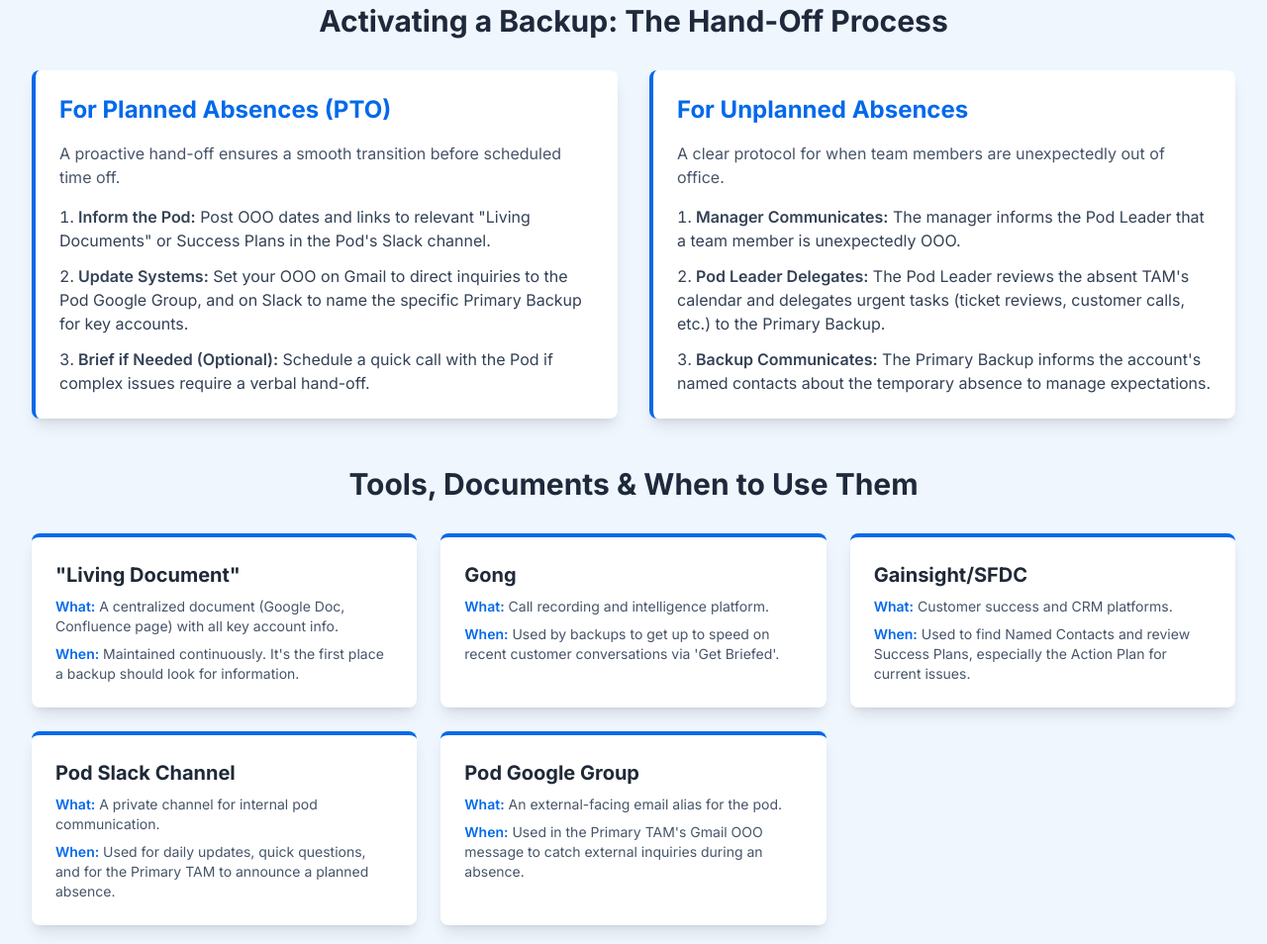
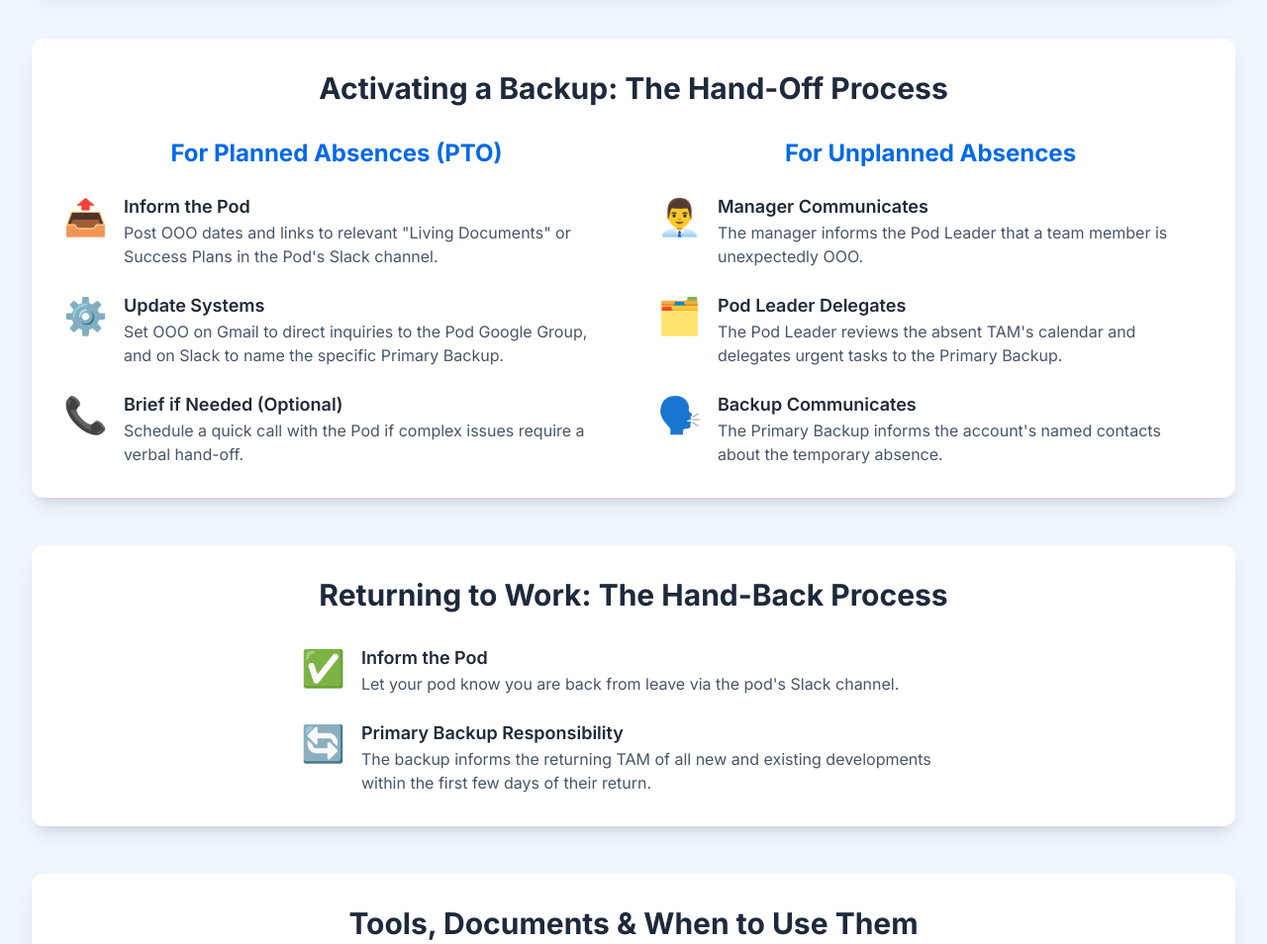
Before and after one commit to Pranavshah91/Pranavshah91.github.io, a plain HTML site: page POD_Engagement_Rules.html in a window 1280 px wide. Shown: the part 1409-2363 px from the top of the page at 99% size. Drawn offline with nearby package versions, Linux system fonts and the light colour scheme.

Commit message:
Update POD_Engagement_Rules.html

```diff
--- a/POD_Engagement_Rules.html
+++ b/POD_Engagement_Rules.html
@@ -5,7 +5,6 @@
     <meta name="viewport" content="width=device-width, initial-scale=1.0">
     <title>Samsara TAM Pods: Rules of Engagement</title>
     <script src="https://cdn.tailwindcss.com"></script>
-    <script src="https://cdn.jsdelivr.net/npm/chart.js"></script>
     <link rel="preconnect" href="https://fonts.googleapis.com">
     <link rel="preconnect" href="https://fonts.gstatic.com" crossorigin>
     <link href="https://fonts.googleapis.com/css2?family=Inter:wght@400;500;600;700;900&display=swap" rel="stylesheet">
@@ -15,14 +14,15 @@
             background-color: #F0F6FE;
             color: #1f2937; /* slate-800 */
         }
-        .flow-card {
-            border-left: 4px solid #0369EA;
-            transition: transform 0.2s, box-shadow 0.2s;
+        .slide {
             background-color: white;
-        }
-        .flow-card:hover {
-            transform: translateY(-5px);
-            box-shadow: 0 10px 15px -3px rgba(0, 0, 0, 0.1), 0 4px 6px -2px rgba(0, 0, 0, 0.05);
+            border-radius: 0.75rem;
+            box-shadow: 0 10px 25px -5px rgb(0 0 0 / 0.1), 0 8px 10px -6px rgb(0 0 0 / 0.1);
+            padding: 2rem;
+            margin-bottom: 3rem;
+            display: flex;
+            flex-direction: column;
+            justify-content: center;
         }
         .tool-card {
              background-color: white;
@@ -36,69 +36,71 @@
 </head>
 <body>
 
-    <header class="bg-white shadow-md">
-        <div class="container mx-auto px-6 py-8 text-center">
-            <h1 class="text-4xl md:text-5xl font-extrabold text-slate-800">TAM Pods: A Framework for Seamless Coverage</h1>
-            <p class="mt-4 text-lg text-slate-700 max-w-3xl mx-auto">This document outlines the framework for our TAM Pods. We will cover our guiding principles, pod structure, information requirements, hand-off processes, and the tools that support this system.</p>
+    <header class="bg-white shadow-md sticky top-0 z-10">
+        <div class="container mx-auto px-6 py-4 text-center">
+            <h1 class="text-3xl md:text-4xl font-extrabold text-slate-800">TAM Pods: A Framework for Seamless Coverage</h1>
         </div>
     </header>
 
-    <main class="container mx-auto p-4 md:p-8">
+    <main class="container mx-auto p-4 md:p-8 mt-8">
 
-        <section id="principles" class="mb-12">
+        <!-- Slide 1: Guiding Principles -->
+        <section id="principles" class="slide">
             <h2 class="text-3xl font-bold text-center mb-8 text-slate-800">Our Guiding Principles</h2>
-            <div class="grid grid-cols-1 md:grid-cols-2 lg:grid-cols-5 gap-6 text-center">
-                <div class="bg-white p-6 rounded-lg shadow-lg">
-                    <div class="text-4xl mb-3">🤝</div>
+            <div class="grid grid-cols-1 sm:grid-cols-2 lg:grid-cols-5 gap-6 text-center">
+                <div class="p-4">
+                    <div class="text-5xl mb-3">🤝</div>
                     <h3 class="font-bold text-lg text-[#0369EA]">Shared Responsibility</h3>
-                    <p class="text-sm text-slate-700 mt-2">Your backup's success is your success. We are collectively responsible for our team's achievements.</p>
+                    <p class="text-sm text-slate-600 mt-2">Your backup's success is your success. We are collectively responsible for our team's achievements.</p>
                 </div>
-                <div class="bg-white p-6 rounded-lg shadow-lg">
-                    <div class="text-4xl mb-3">🗓️</div>
+                <div class="p-4">
+                    <div class="text-5xl mb-3">🗓️</div>
                     <h3 class="font-bold text-lg text-[#0369EA]">Proactive, Not Reactive</h3>
-                    <p class="text-sm text-slate-700 mt-2">Prepare for absences before they happen, avoiding last-minute scrambles and ensuring readiness.</p>
+                    <p class="text-sm text-slate-600 mt-2">Prepare for absences before they happen, avoiding last-minute scrambles and ensuring readiness.</p>
                 </div>
-                <div class="bg-white p-6 rounded-lg shadow-lg">
-                     <div class="text-4xl mb-3">💡</div>
+                <div class="p-4">
+                     <div class="text-5xl mb-3">💡</div>
                     <h3 class="font-bold text-lg text-[#0369EA]">Trust & Empowerment</h3>
-                    <p class="text-sm text-slate-700 mt-2">Backups are empowered to make sound decisions and act, not just be placeholders during an absence.</p>
+                    <p class="text-sm text-slate-600 mt-2">Backups are empowered to make sound decisions and act, not just be placeholders.</p>
                 </div>
-                <div class="bg-white p-6 rounded-lg shadow-lg">
-                    <div class="text-4xl mb-3">🛡️</div>
+                <div class="p-4">
+                    <div class="text-5xl mb-3">🛡️</div>
                     <h3 class="font-bold text-lg text-[#0369EA]">Coverage, Not Cloning</h3>
-                    <p class="text-sm text-slate-700 mt-2">The goal is to maintain momentum and support stakeholders, not to be an exact replica of the primary TAM.</p>
+                    <p class="text-sm text-slate-600 mt-2">The goal is to maintain momentum and support stakeholders, not to be an exact replica of the primary TAM.</p>
                 </div>
-                <div class="bg-white p-6 rounded-lg shadow-lg">
-                    <div class="text-4xl mb-3">🛠️</div>
+                <div class="p-4">
+                    <div class="text-5xl mb-3">🛠️</div>
                     <h3 class="font-bold text-lg text-[#0369EA]">Leverage Existing Tools</h3>
-                    <p class="text-sm text-slate-700 mt-2">Utilize Gong and Gainsight for efficient information sharing and seamless knowledge transfer.</p>
+                    <p class="text-sm text-slate-600 mt-2">Utilize our toolset for efficient information sharing and seamless knowledge transfer.</p>
                 </div>
             </div>
         </section>
 
-        <section id="structure" class="mb-12">
+        <!-- Slide 2: Pod Structure & Roles -->
+        <section id="structure" class="slide">
             <h2 class="text-3xl font-bold text-center mb-8 text-slate-800">Pod Structure & Roles</h2>
             <div class="grid grid-cols-1 md:grid-cols-2 lg:grid-cols-4 gap-6">
-                <div class="role-card p-6 rounded-lg shadow-lg text-center">
+                <div class="role-card p-6 rounded-lg shadow-md text-center">
                     <h3 class="font-bold text-xl text-[#0369EA] mb-2">Pod Leader</h3>
                     <p class="text-slate-700">Acts as the lead for the pod, facilitates communication, and delegates tasks during unplanned absences.</p>
                 </div>
-                <div class="role-card p-6 rounded-lg shadow-lg text-center">
+                <div class="role-card p-6 rounded-lg shadow-md text-center">
                     <h3 class="font-bold text-xl text-[#0369EA] mb-2">Primary Owner</h3>
                     <p class="text-slate-700">Has day-to-day responsibility for their assigned accounts and maintains the "Living Document".</p>
                 </div>
-                <div class="role-card p-6 rounded-lg shadow-lg text-center">
+                <div class="role-card p-6 rounded-lg shadow-md text-center">
                     <h3 class="font-bold text-xl text-[#0369EA] mb-2">Primary Backup</h3>
                     <p class="text-slate-700">Has deep familiarity with the accounts and serves as the main point of contact during an absence.</p>
                 </div>
-                <div class="role-card p-6 rounded-lg shadow-lg text-center">
+                <div class="role-card p-6 rounded-lg shadow-md text-center">
                     <h3 class="font-bold text-xl text-[#0369EA] mb-2">The Rest of the Pod</h3>
                     <p class="text-slate-700">Serve as general support for all accounts within the pod and can be consulted as needed.</p>
                 </div>
             </div>
         </section>
 
-        <section id="information" class="mb-12 bg-white p-8 rounded-lg shadow-lg">
+        <!-- Slide 3: Minimum Viable Information -->
+        <section id="information" class="slide">
             <h2 class="text-3xl font-bold text-center mb-8 text-slate-800">Minimum Viable Information</h2>
             <p class="text-center text-slate-600 max-w-3xl mx-auto mb-8">For a backup to be effective, they must have easy access to the following key pieces of information. It is the Primary Owner's responsibility to ensure these are up-to-date.</p>
             <div class="grid grid-cols-1 md:grid-cols-2 lg:grid-cols-3 gap-6">
@@ -125,54 +127,111 @@
             </div>
         </section>
 
-        <section id="handoff" class="mb-12">
+        <!-- Slide 4: Hand-Off Process -->
+        <section id="handoff" class="slide">
              <h2 class="text-3xl font-bold text-center mb-8 text-slate-800">Activating a Backup: The Hand-Off Process</h2>
-             <div class="grid grid-cols-1 md:grid-cols-2 gap-8">
-                <div class="flow-card p-6 rounded-lg shadow-lg">
-                    <h3 class="text-2xl font-bold mb-4 text-[#0369EA]">For Planned Absences (PTO)</h3>
-                    <p class="text-slate-600 mb-4">A proactive hand-off ensures a smooth transition before scheduled time off.</p>
-                    <ol class="list-decimal list-inside space-y-3 text-slate-700">
-                        <li><span class="font-semibold">Inform the Pod:</span> Post OOO dates and links to relevant "Living Documents" or Success Plans in the Pod's Slack channel.</li>
-                        <li><span class="font-semibold">Update Systems:</span> Set your OOO on Gmail to direct inquiries to the Pod Google Group, and on Slack to name the specific Primary Backup for key accounts.</li>
-                        <li><span class="font-semibold">Brief if Needed (Optional):</span> Schedule a quick call with the Pod if complex issues require a verbal hand-off.</li>
-                    </ol>
+             <div class="grid grid-cols-1 md:grid-cols-2 gap-12">
+                <div>
+                    <h3 class="text-2xl font-bold mb-6 text-center text-[#0369EA]">For Planned Absences (PTO)</h3>
+                    <div class="space-y-6">
+                        <div class="flex items-start space-x-4">
+                            <div class="text-4xl text-[#0369EA] pt-1">📤</div>
+                            <div>
+                                <h4 class="font-semibold text-lg">Inform the Pod</h4>
+                                <p class="text-slate-600">Post OOO dates and links to relevant "Living Documents" or Success Plans in the Pod's Slack channel.</p>
+                            </div>
+                        </div>
+                        <div class="flex items-start space-x-4">
+                            <div class="text-4xl text-[#0369EA] pt-1">⚙️</div>
+                            <div>
+                                <h4 class="font-semibold text-lg">Update Systems</h4>
+                                <p class="text-slate-600">Set OOO on Gmail to direct inquiries to the Pod Google Group, and on Slack to name the specific Primary Backup.</p>
+                            </div>
+                        </div>
+                        <div class="flex items-start space-x-4">
+                            <div class="text-4xl text-[#0369EA] pt-1">📞</div>
+                            <div>
+                                <h4 class="font-semibold text-lg">Brief if Needed (Optional)</h4>
+                                <p class="text-slate-600">Schedule a quick call with the Pod if complex issues require a verbal hand-off.</p>
+                            </div>
+                        </div>
+                    </div>
                 </div>
-                <div class="flow-card p-6 rounded-lg shadow-lg">
-                    <h3 class="text-2xl font-bold mb-4 text-[#0369EA]">For Unplanned Absences</h3>
-                    <p class="text-slate-600 mb-4">A clear protocol for when team members are unexpectedly out of office.</p>
-                     <ol class="list-decimal list-inside space-y-3 text-slate-700">
-                        <li><span class="font-semibold">Manager Communicates:</span> The manager informs the Pod Leader that a team member is unexpectedly OOO.</li>
-                        <li><span class="font-semibold">Pod Leader Delegates:</span> The Pod Leader reviews the absent TAM's calendar and delegates urgent tasks (ticket reviews, customer calls, etc.) to the Primary Backup.</li>
-                        <li><span class="font-semibold">Backup Communicates:</span> The Primary Backup informs the account's named contacts about the temporary absence to manage expectations.</li>
-                    </ol>
+                <div>
+                    <h3 class="text-2xl font-bold mb-6 text-center text-[#0369EA]">For Unplanned Absences</h3>
+                    <div class="space-y-6">
+                        <div class="flex items-start space-x-4">
+                            <div class="text-4xl text-[#0369EA] pt-1">👨‍💼</div>
+                            <div>
+                                <h4 class="font-semibold text-lg">Manager Communicates</h4>
+                                <p class="text-slate-600">The manager informs the Pod Leader that a team member is unexpectedly OOO.</p>
+                            </div>
+                        </div>
+                        <div class="flex items-start space-x-4">
+                            <div class="text-4xl text-[#0369EA] pt-1">🗂️</div>
+                            <div>
+                                <h4 class="font-semibold text-lg">Pod Leader Delegates</h4>
+                                <p class="text-slate-600">The Pod Leader reviews the absent TAM's calendar and delegates urgent tasks to the Primary Backup.</p>
+                            </div>
+                        </div>
+                        <div class="flex items-start space-x-4">
+                            <div class="text-4xl text-[#0369EA] pt-1">🗣️</div>
+                            <div>
+                                <h4 class="font-semibold text-lg">Backup Communicates</h4>
+                                <p class="text-slate-600">The Primary Backup informs the account's named contacts about the temporary absence.</p>
+                            </div>
+                        </div>
+                    </div>
                 </div>
              </div>
         </section>
 
-        <section id="tools" class="mb-12">
+        <!-- Slide 5: Hand-Back Process -->
+        <section id="handback" class="slide">
+            <h2 class="text-3xl font-bold text-center mb-8 text-slate-800">Returning to Work: The Hand-Back Process</h2>
+            <div class="max-w-2xl mx-auto w-full space-y-6">
+                <div class="flex items-start space-x-4">
+                    <div class="text-4xl text-[#0369EA] pt-1">✅</div>
+                    <div>
+                        <h4 class="font-semibold text-lg">Inform the Pod</h4>
+                        <p class="text-slate-600">Let your pod know you are back from leave via the pod's Slack channel.</p>
+                    </div>
+                </div>
+                <div class="flex items-start space-x-4">
+                    <div class="text-4xl text-[#0369EA] pt-1">🔄</div>
+                    <div>
+                        <h4 class="font-semibold text-lg">Primary Backup Responsibility</h4>
+                        <p class="text-slate-600">The backup informs the returning TAM of all new and existing developments within the first few days of their return.</p>
+                    </div>
+                </div>
+            </div>
+        </section>
+
+        <!-- Slide 6: Tools & Documents -->
+        <section id="tools" class="slide">
             <h2 class="text-3xl font-bold text-center mb-8 text-slate-800">Tools, Documents & When to Use Them</h2>
             <div class="grid grid-cols-1 md:grid-cols-2 lg:grid-cols-3 gap-6">
-                <div class="tool-card p-6 rounded-lg shadow-lg">
+                <div class="tool-card p-6 rounded-lg shadow-md">
                     <h3 class="font-bold text-xl mb-2">"Living Document"</h3>
                     <p class="text-slate-600 text-sm"><span class="font-semibold text-[#0369EA]">What:</span> A centralized document (Google Doc, Confluence page) with all key account info.</p>
                     <p class="text-slate-600 text-sm mt-2"><span class="font-semibold text-[#0369EA]">When:</span> Maintained continuously. It's the first place a backup should look for information.</p>
                 </div>
-                <div class="tool-card p-6 rounded-lg shadow-lg">
+                <div class="tool-card p-6 rounded-lg shadow-md">
                     <h3 class="font-bold text-xl mb-2">Gong</h3>
                     <p class="text-slate-600 text-sm"><span class="font-semibold text-[#0369EA]">What:</span> Call recording and intelligence platform.</p>
                     <p class="text-slate-600 text-sm mt-2"><span class="font-semibold text-[#0369EA]">When:</span> Used by backups to get up to speed on recent customer conversations via 'Get Briefed'.</p>
                 </div>
-                <div class="tool-card p-6 rounded-lg shadow-lg">
+                <div class="tool-card p-6 rounded-lg shadow-md">
                     <h3 class="font-bold text-xl mb-2">Gainsight/SFDC</h3>
                     <p class="text-slate-600 text-sm"><span class="font-semibold text-[#0369EA]">What:</span> Customer success and CRM platforms.</p>
                     <p class="text-slate-600 text-sm mt-2"><span class="font-semibold text-[#0369EA]">When:</span> Used to find Named Contacts and review Success Plans, especially the Action Plan for current issues.</p>
                 </div>
-                <div class="tool-card p-6 rounded-lg shadow-lg">
+                <div class="tool-card p-6 rounded-lg shadow-md">
                     <h3 class="font-bold text-xl mb-2">Pod Slack Channel</h3>
                     <p class="text-slate-600 text-sm"><span class="font-semibold text-[#0369EA]">What:</span> A private channel for internal pod communication.</p>
                     <p class="text-slate-600 text-sm mt-2"><span class="font-semibold text-[#0369EA]">When:</span> Used for daily updates, quick questions, and for the Primary TAM to announce a planned absence.</p>
                 </div>
-                 <div class="tool-card p-6 rounded-lg shadow-lg">
+                 <div class="tool-card p-6 rounded-lg shadow-md">
                     <h3 class="font-bold text-xl mb-2">Pod Google Group</h3>
                     <p class="text-slate-600 text-sm"><span class="font-semibold text-[#0369EA]">What:</span> An external-facing email alias for the pod.</p>
                     <p class="text-slate-600 text-sm mt-2"><span class="font-semibold text-[#0369EA]">When:</span> Used in the Primary TAM's Gmail OOO message to catch external inquiries during an absence.</p>
@@ -186,8 +245,5 @@
         <p class="text-slate-600">This process ensures we uphold our commitment to customers and colleagues alike.</p>
     </footer>
 
-    <script>
-        // Chart.js script removed as it is no longer needed.
-    </script>
 </body>
 </html>
```
